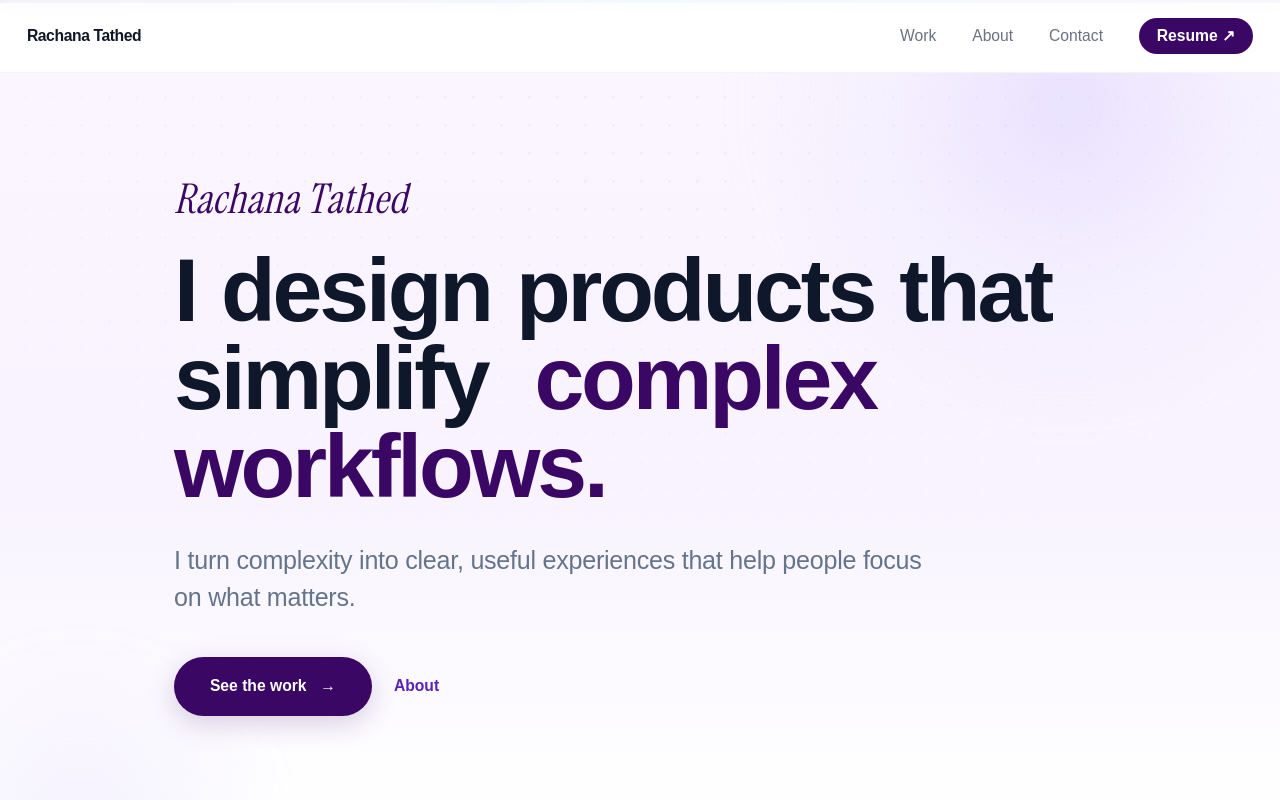
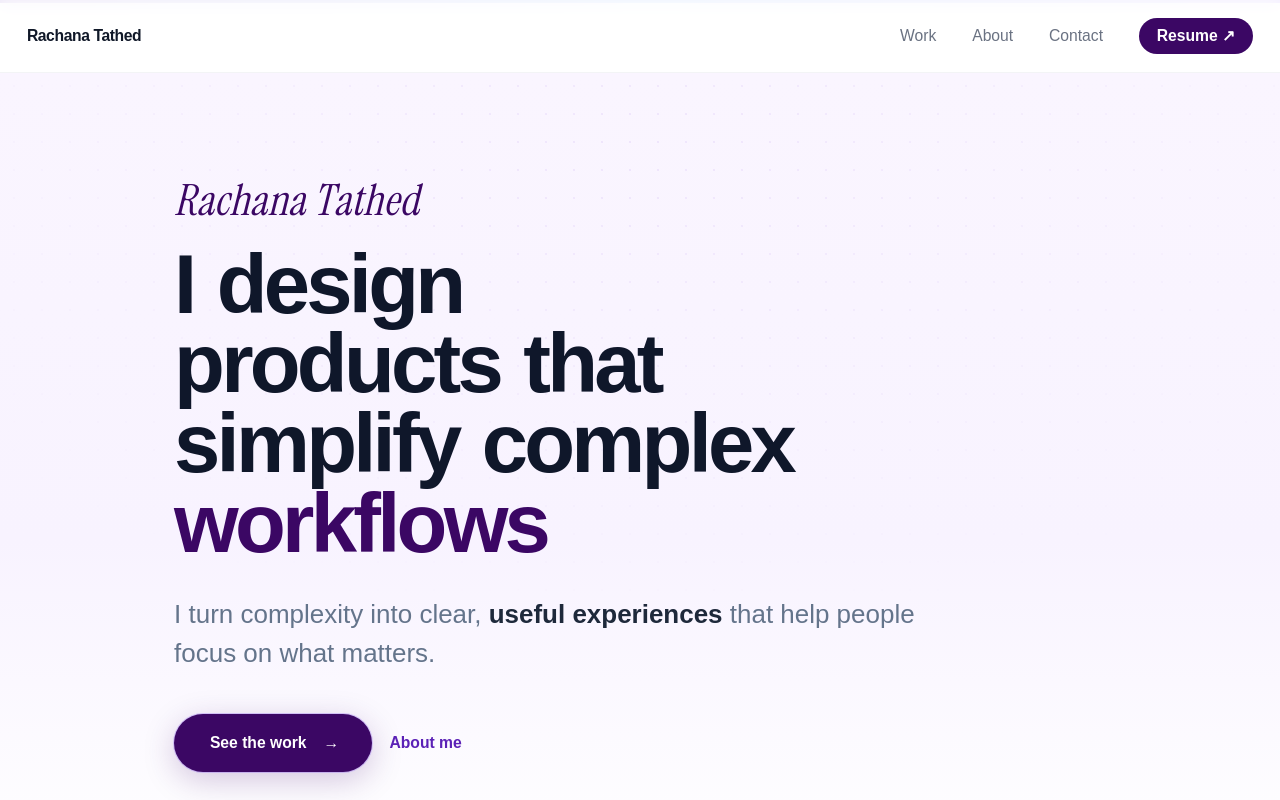
Before and after one commit to tathedrachana1403/portfolio, a Next.js app: page / in a window 1280 px wide. Shown: the top 800 px of the page. Built offline with nearby package versions, Linux system fonts and the light colour scheme.

Commit message:
home page text

```diff
--- a/app/page.tsx
+++ b/app/page.tsx
@@ -134,156 +134,125 @@ export default function Home() {
   className="relative w-full overflow-hidden"
   style={{
     background:
-      "linear-gradient(180deg, #faf5ff 0%, #f8f3ff 55%, #ffffff 100%)",
+      "linear-gradient(180deg, #faf5ff 0%, #f8f3ff 58%, #ffffff 100%)",
   }}
 >
-  {/* Soft ambient purple glow */}
-  <motion.div
-    className="absolute pointer-events-none"
+  <FloatingOrbs />
+
+  {/* Dot grid — fades to edges and bottom */}
+  <div
+    className="absolute inset-0 pointer-events-none"
     style={{
-      width: "620px",
-      height: "620px",
-      top: "-300px",
-      right: "-120px",
-      borderRadius: "50%",
-      background:
-        "radial-gradient(circle, rgba(196,181,253,0.30) 0%, rgba(221,214,254,0.12) 40%, transparent 72%)",
-      filter: "blur(18px)",
-    }}
-    animate={{
-      x: [0, -25, 15, 0],
-      y: [0, 25, -10, 0],
-      scale: [1, 1.05, 0.98, 1],
-    }}
-    transition={{
-      duration: 18,
-      repeat: Infinity,
-      ease: "easeInOut",
+      backgroundImage:
+        "radial-gradient(rgba(109,40,217,0.16) 1.5px, transparent 1.5px)",
+      backgroundSize: "28px 28px",
+      maskImage:
+        "radial-gradient(ellipse 90% 80% at 50% 10%, rgba(0,0,0,0.45) 0%, rgba(0,0,0,0.2) 40%, transparent 75%)",
+      WebkitMaskImage:
+        "radial-gradient(ellipse 90% 80% at 50% 10%, rgba(0,0,0,0.45) 0%, rgba(0,0,0,0.2) 40%, transparent 75%)",
     }}
   />
 
-  {/* Secondary soft glow */}
-  <motion.div
-    className="absolute pointer-events-none"
-    style={{
-      width: "420px",
-      height: "420px",
-      bottom: "-260px",
-      left: "-160px",
-      borderRadius: "50%",
-      background:
-        "radial-gradient(circle, rgba(196,181,253,0.20) 0%, transparent 70%)",
-      filter: "blur(24px)",
-    }}
-    animate={{
-      x: [0, 30, -10, 0],
-      y: [0, -20, 10, 0],
-    }}
-    transition={{
-      duration: 20,
-      repeat: Infinity,
-      ease: "easeInOut",
-    }}
-  />
-
-  {/* Original-style dot grid */}
-  <motion.div
-    className="absolute inset-0 pointer-events-none"
-    style={{
-      backgroundImage:
-        "radial-gradient(rgba(109,40,217,0.16) 1.4px, transparent 1.4px)",
-      backgroundSize: "28px 28px",
-      maskImage:
-        "radial-gradient(ellipse 90% 80% at 50% 10%, rgba(0,0,0,0.55) 0%, rgba(0,0,0,0.25) 42%, transparent 76%)",
-      WebkitMaskImage:
-        "radial-gradient(ellipse 90% 80% at 50% 10%, rgba(0,0,0,0.55) 0%, rgba(0,0,0,0.25) 42%, transparent 76%)",
-    }}
-    animate={{
-      backgroundPosition: ["0px 0px", "28px 28px"],
-    }}
-    transition={{
-      duration: 16,
-      repeat: Infinity,
-      ease: "linear",
-    }}
-  />
-
-  {/* Content */}
+  {/* Hero content */}
   <div className="relative max-w-4xl mx-auto px-8 pt-20 pb-20 md:pt-24 md:pb-24">
 
     {/* Name */}
     <FadeUp delay={0}>
-      <div className="mb-6">
+      <div className="mb-5">
         <span
           className="block italic leading-none"
           style={{
             fontFamily: "var(--font-instrument-serif)",
             fontWeight: 400,
-            fontSize: "clamp(1.6rem, 3.2vw, 2.3rem)",
+            fontSize: "clamp(1.6rem, 3.5vw, 2.4rem)",
             color: "#3b0764",
             letterSpacing: "0.01em",
           }}
         >
-          <CharReveal delay={0.05}>{"Rachana Tathed"}</CharReveal>
+          <CharReveal delay={0.05}>
+            {"Rachana Tathed"}
+          </CharReveal>
         </span>
       </div>
     </FadeUp>
 
-    {/* Headline */}
+    {/* Main headline */}
     <h1
-      className="font-black tracking-[-0.035em] leading-[0.98] mb-7"
+      className="font-black tracking-[-0.045em] leading-[0.96] mb-7"
       style={{
-        fontSize: "clamp(2.8rem, 7vw, 5.3rem)",
+        fontSize: "clamp(2.7rem, 6.5vw, 5rem)",
         color: "#0f172a",
       }}
     >
-      <WordReveal delay={0.35}>{"I design products that"}</WordReveal>
-      <br />
+      <span className="block">
+        <WordReveal delay={0.4}>{"I design"}</WordReveal>
+      </span>
 
-      <WordReveal delay={0.58}>{"simplify"}</WordReveal>{" "}
+      <span className="block">
+        <WordReveal delay={0.55}>{"products that"}</WordReveal>
+      </span>
 
-      <span style={{ color: "#3b0764" }}>
-        <WordReveal delay={0.72}>{"complex workflows."}</WordReveal>
+      <span className="block">
+        <WordReveal delay={0.7}>{"simplify complex"}</WordReveal>
+      </span>
+
+      <span
+        className="block"
+        style={{
+          color: "#3b0764",
+        }}
+      >
+        <WordReveal delay={0.85}>{"workflows"}</WordReveal>
       </span>
     </h1>
 
-    {/* Description */}
-    <FadeUp delay={0.95}>
+    {/* Body */}
+    <FadeUp delay={1.05}>
       <p
-        className="text-xl md:text-[1.4rem] leading-[1.5] mb-9 max-w-2xl"
+        className="text-xl md:text-[1.45rem] leading-[1.5] mb-9 max-w-2xl"
         style={{
           color: "#64748b",
-          letterSpacing: "-0.01em",
         }}
       >
-        I turn complexity into clear, useful experiences that help people
-        focus on what matters.
+        I turn complexity into clear,{" "}
+        <strong
+          style={{
+            color: "#1e293b",
+          }}
+        >
+          useful experiences
+        </strong>{" "}
+        that help people focus on what matters.
       </p>
     </FadeUp>
 
     {/* CTAs */}
-    <FadeUp delay={1.2}>
-      <div className="flex items-center gap-5">
+    <FadeUp delay={1.3}>
+      <div className="flex items-center gap-4">
         <MagneticButton
           href="#work"
           className="gap-3 px-8 py-4 text-sm font-bold rounded-full"
           style={{
             backgroundColor: "#3b0764",
-            color: "#ffffff",
+            color: "white",
             boxShadow:
-              "0 8px 28px rgba(59,7,100,0.18)",
+              "0 0 0 1px rgba(139,92,246,0.3), 0 8px 32px rgba(59,7,100,0.22)",
           }}
         >
           See the work
 
           <motion.span
-            animate={{ x: [0, 4, 0] }}
+            animate={{
+              x: [0, 5, 0],
+            }}
             transition={{
               repeat: Infinity,
-              duration: 1.6,
+              duration: 1.4,
               ease: "easeInOut",
             }}
-            style={{ display: "inline-block" }}
+            style={{
+              display: "inline-block",
+            }}
           >
             →
           </motion.span>
@@ -292,15 +261,17 @@ export default function Home() {
         <DrawUnderlineLink
           href="#about"
           className="text-sm font-semibold"
-          style={{ color: "#5b21b6" }}
+          style={{
+            color: "#5b21b6",
+          }}
         >
-          About
+          About me
         </DrawUnderlineLink>
       </div>
     </FadeUp>
+
   </div>
 </section>
-
         {/* ── MARQUEE ───────────────────────────────────────────────────────── */}
         <MarqueeBand />
 
```
